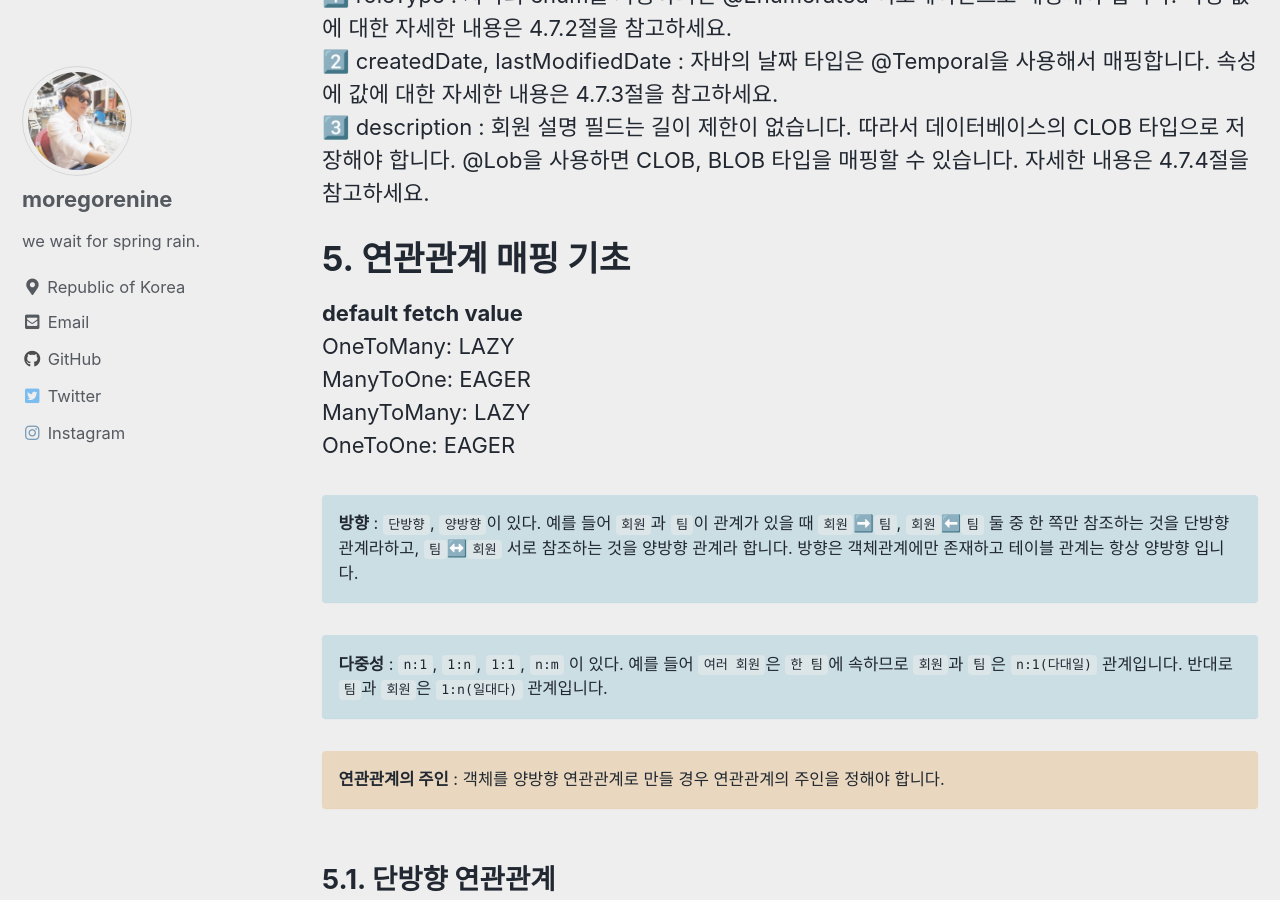
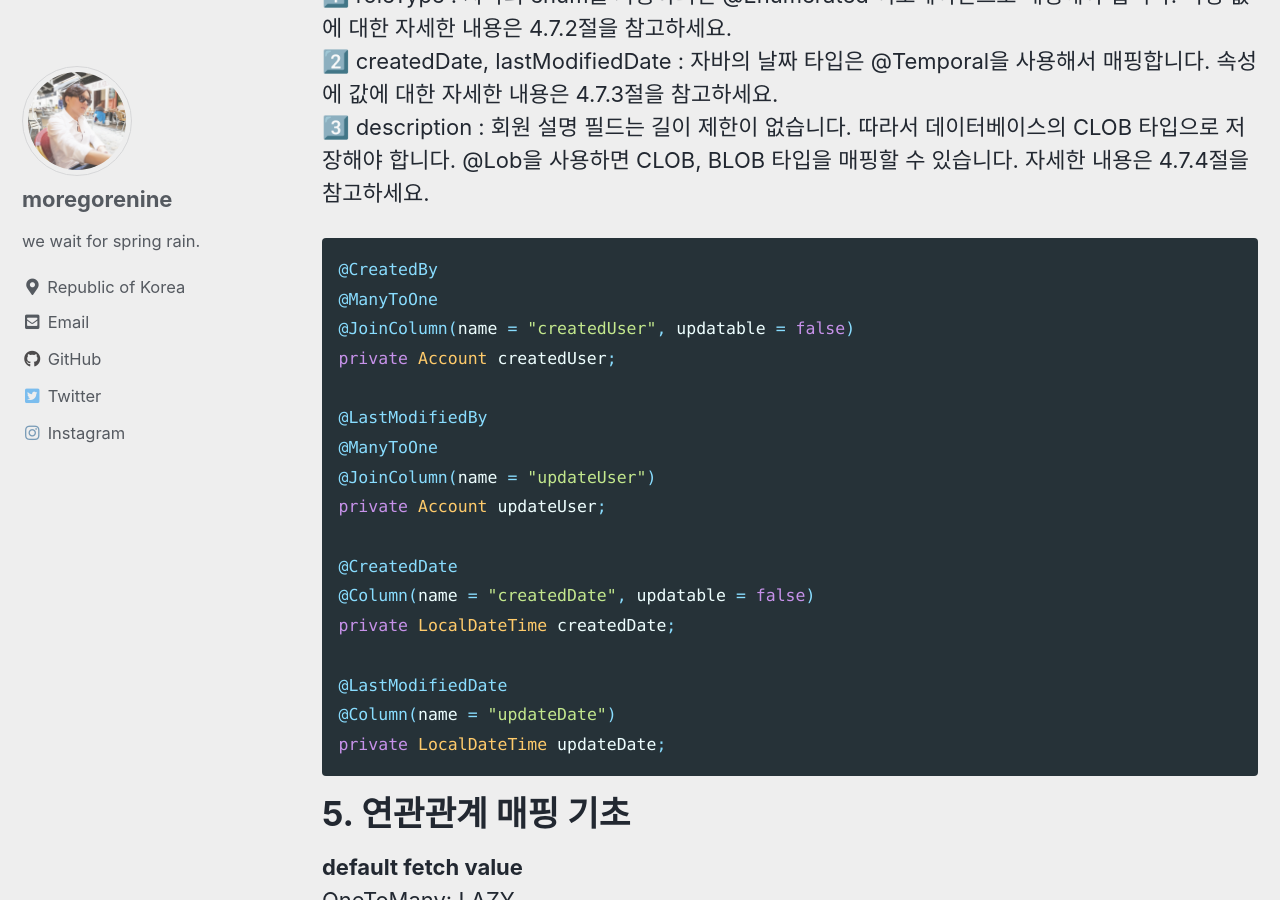
Before and after one commit to moregorenine/moregorenine.github.io, a Jekyll site: the page built from _posts/jpa/2021-07-23-jpa.md, in a window 1280 px wide and 900 px high, scrolled down 12016 px. Built offline with Jekyll 4.4.1, drawn with Linux system fonts in a browser that asks for light colours; cached includes are drawn as plain includes; comment, search, counter and statistics services are not loaded.

Commit message:
Update 2021-07-23-jpa.md

````diff
--- a/_posts/jpa/2021-07-23-jpa.md
+++ b/_posts/jpa/2021-07-23-jpa.md
@@ -319,6 +319,26 @@ public class MemberCh04 {
 2️⃣ createdDate, lastModifiedDate : 자바의 날짜 타입은 @Temporal을 사용해서 매핑합니다. 속성에 값에 대한 자세한 내용은 4.7.3절을 참고하세요.
 3️⃣ description : 회원 설명 필드는 길이 제한이 없습니다. 따라서 데이터베이스의 CLOB 타입으로 저장해야 합니다. @Lob을 사용하면 CLOB, BLOB 타입을 매핑할 수 있습니다. 자세한 내용은 4.7.4절을 참고하세요.
 
+```java
+@CreatedBy
+@ManyToOne
+@JoinColumn(name = "createdUser", updatable = false)
+private Account createdUser;
+
+@LastModifiedBy
+@ManyToOne
+@JoinColumn(name = "updateUser")
+private Account updateUser;
+
+@CreatedDate
+@Column(name = "createdDate", updatable = false)
+private LocalDateTime createdDate;
+
+@LastModifiedDate
+@Column(name = "updateDate")
+private LocalDateTime updateDate;
+```
+
 # 5. 연관관계 매핑 기초
 **default fetch value**
 OneToMany: LAZY
````
